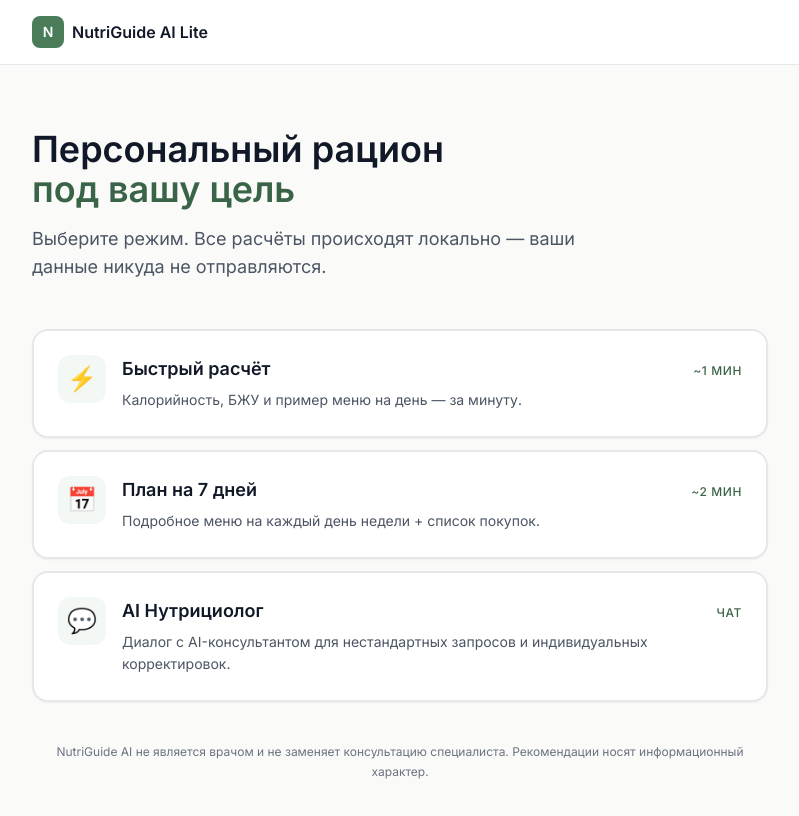
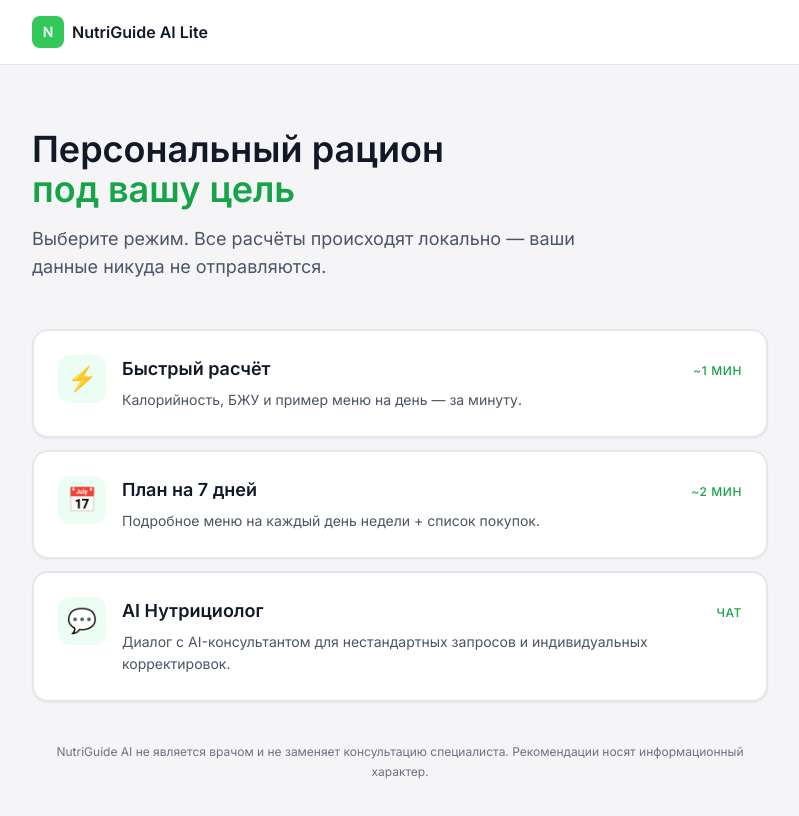
Before and after one commit to ivanivanov9033-crypto/nutriguide-ai-lite, a Next.js app: page / in a window 1280 px wide. Shown: the top 816 px of the page, without its empty margins (240-1039 px from the left). Built offline with nearby package versions, Linux system fonts and the light colour scheme.

Commit message:
Update tailwind.config.js

```diff
--- a/tailwind.config.js
+++ b/tailwind.config.js
@@ -7,22 +7,37 @@ module.exports = {
   theme: {
     extend: {
       colors: {
+        // Палитра Mint — в духе Apple Health и iOS systemGreen.
+        // Имя токена осталось 'sage' для совместимости с уже написанным кодом —
+        // не нужно править каждый компонент, классы вроде bg-sage-500 автоматически
+        // подхватят новые цвета.
         sage: {
-          50: '#F4F8F4',
-          100: '#E8F0E9',
-          200: '#C9DCCB',
-          300: '#9DBFA1',
-          400: '#6F9B75',
-          500: '#4A7C59',
-          600: '#3A6447',
-          700: '#2F5037',
-          800: '#243D29',
-          900: '#1B2D1F',
+          50:  '#ECFDF3',
+          100: '#D1FADF',
+          200: '#A6F4C5',
+          300: '#6CE9A6',
+          400: '#4ADE80',
+          500: '#34C759', // iOS systemGreen — основной акцент
+          600: '#16A34A', // hover для кнопок
+          700: '#15803D', // тёмный текст и бейджи
+          800: '#166534',
+          900: '#14532D',
         },
-        cream: '#FAFBF9',
+        // Бледно-серый фон в духе apple.com — холоднее тёплого cream.
+        cream: '#F5F5F7',
       },
       fontFamily: {
-        sans: ['Inter', 'system-ui', 'sans-serif'],
+        // На Mac/iOS подхватится SF Pro (системный шрифт Apple).
+        // На Windows/Android — Inter, потом system-ui.
+        sans: [
+          '-apple-system',
+          'BlinkMacSystemFont',
+          '"SF Pro Text"',
+          '"SF Pro Display"',
+          'Inter',
+          'system-ui',
+          'sans-serif',
+        ],
       },
     },
   },
```
